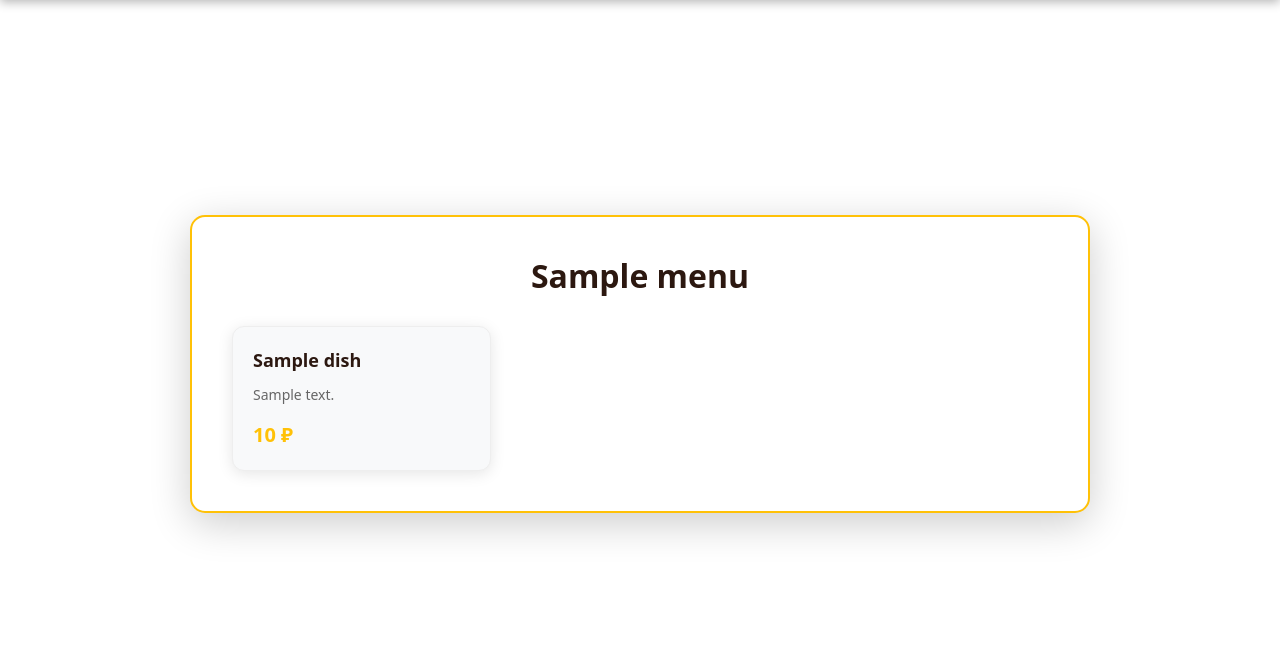
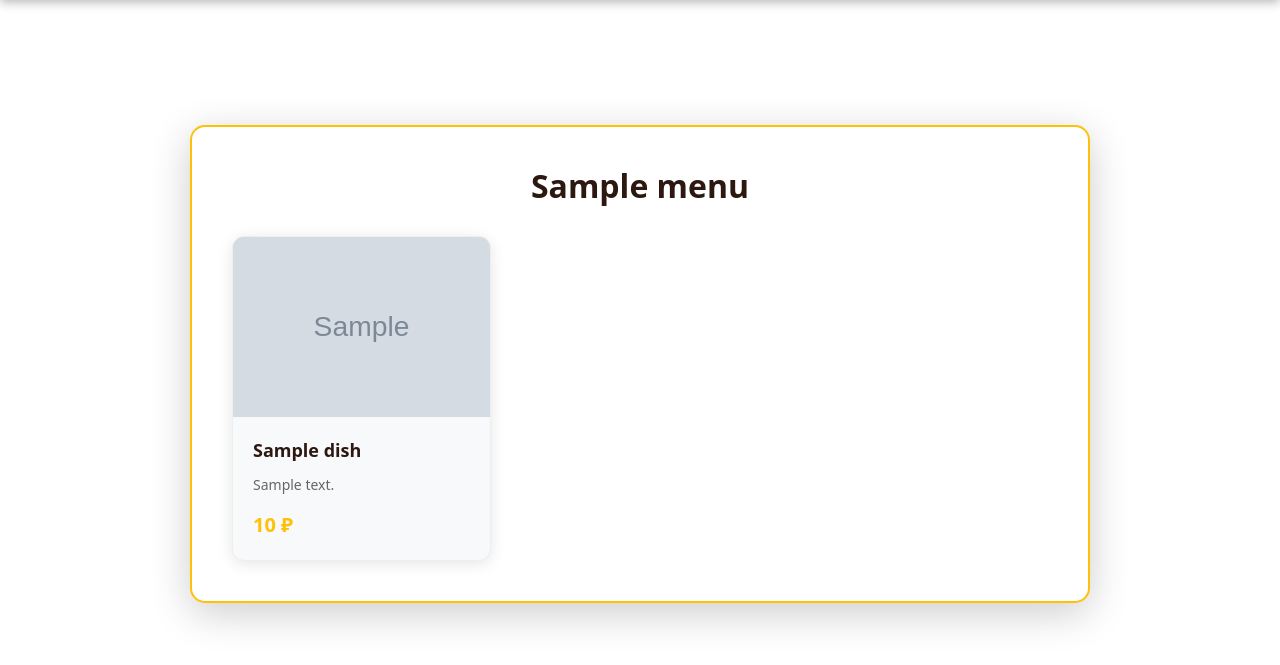
Before and after one commit to kvaazz/proekt_restic, a Flask app: template templates/menu.html in a window 1280 px wide. Shown: the part 76-741 px from the top of the page. Run offline with Flask 3, Linux system fonts and the light colour scheme; the template is opened without the code that fills it: most values are stand-ins (such as "Sample title", 1, 10 or a date in 2020); grey boxes marked "Sample" are stand-in pictures.

Commit message:
работает

```diff
--- a/data/dishes.py
+++ b/data/dishes.py
@@ -4,7 +4,7 @@ from sqlalchemy_serializer import SerializerMixin
 from .db_session import SqlAlchemyBase
 
 
-class User(SqlAlchemyBase, UserMixin, SerializerMixin):
+class Dish(SqlAlchemyBase, UserMixin, SerializerMixin):
     __tablename__ = 'dishes'
 
     id = sqlalchemy.Column(sqlalchemy.Integer,
@@ -13,6 +13,6 @@ class User(SqlAlchemyBase, UserMixin, SerializerMixin):
     description = sqlalchemy.Column(sqlalchemy.String, nullable=True)
     price = sqlalchemy.Column(sqlalchemy.Integer,
                               index=True, unique=True, nullable=True)
-
+    image = sqlalchemy.Column(sqlalchemy.String)
     def __repr__(self):
         return f"Блюдо {self.id} {self.name}"
--- a/templates/menu.html
+++ b/templates/menu.html
@@ -37,7 +37,7 @@
     .menu-item {
         background-color: #f8f9fa;
         border-radius: 12px;
-        padding: 20px;
+        overflow: hidden;
         box-shadow: 0 3px 15px rgba(0, 0, 0, 0.1);
         transition: all 0.3s;
         border: 1px solid #eee;
@@ -46,6 +46,23 @@
     .menu-item:hover {
         transform: translateY(-5px);
         box-shadow: 0 8px 25px rgba(0, 0, 0, 0.15);
+    }
+
+    .menu-item-image {
+        width: 100%;
+        height: 180px;
+        background-color: #e0e0e0;
+        overflow: hidden;
+    }
+
+    .menu-item-image img {
+        width: 100%;
+        height: 100%;
+        object-fit: cover;
+    }
+
+    .menu-item-content {
+        padding: 20px;
     }
 
     .menu-item-name {
@@ -118,9 +135,14 @@
     <div class="menu-grid">
         {% for dish in menu.dishes %}
         <div class="menu-item">
-            <div class="menu-item-name">{{ dish.name }}</div>
-            <div class="menu-item-description">{{ dish.description }}</div>
-            <div class="menu-item-price">{{ dish.price }} ₽</div>
+            <div class="menu-item-image">
+                <img src="{{ url_for('static', filename='img/' + dish.image) }}" alt="{{ dish.name }}">
+            </div>
+            <div class="menu-item-content">
+                <div class="menu-item-name">{{ dish.name }}</div>
+                <div class="menu-item-description">{{ dish.description }}</div>
+                <div class="menu-item-price">{{ dish.price }} ₽</div>
+            </div>
         </div>
         {% endfor %}
     </div>
```
Also changed, not shown: templates/add_dish.html (added, +10 -0 lines), templates/admin.html (+6 -9 lines).
